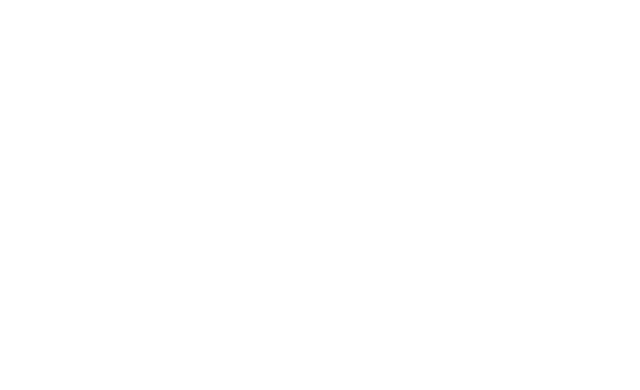
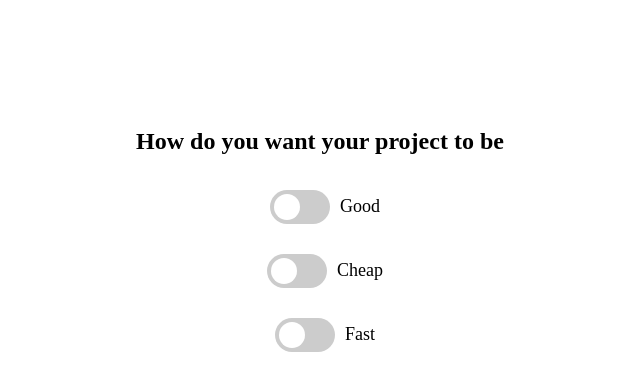
Before and after one commit to acciojob/toggler-js-ansariwajid9999, a website: page main.html in a window 1280 px wide. Shown: the whole page, without its empty margins (320-960 px from the left). Drawn offline with Linux system fonts and the light colour scheme.

Commit message:
created a submission

```diff
--- a/main.html
+++ b/main.html
@@ -1,16 +1,39 @@
 <!DOCTYPE html>
+<html lang="en">
+<head>
+    <meta charset="UTF-8">
+    <meta name="viewport" content="width=device-width, initial-scale=1.0">
+    <title>Document</title>
+    <link rel="stylesheet" href="styles.css">
+</head>
+<body>
+    <div id="container">
+        <h2>How do you want your project to be</h2>
+        <div class="div">
+            <label class="switch">
+                <input type="checkbox" id="toggleSwitch1">
+                <span class="slider"></span>
+            </label>
+            <label for="toggleSwitch1">Good</label>
+        </div>
 
-<html>
+        <div class="div">
+            <label class="switch">
+                <input type="checkbox" id="toggleSwitch2">
+                <span class="slider"></span>
+            </label>
+            <label for="toggleSwitch2">Cheap</label>
+        </div>
 
-<head>
-	<link rel="stylesheet" href="styles.css">
-</head>
+        <div class="div">
+            <label class="switch">
+                <input type="checkbox" id="toggleSwitch3">
+                <span class="slider"></span>
+            </label>
+            <label for="toggleSwitch3">Fast</label>
+        </div>
+    </div>
 
-<body>
-	<!-- the entire body must be written by student -->
-    <script type="text/javascript" src="./script.js">
-</script>
-
+    <script src="script.js"></script>
 </body>
-
 </html>
--- a/script.js
+++ b/script.js
@@ -1 +1,18 @@
-//your JS code here. If required.
+const checkboxes = document.querySelectorAll('input[type="checkbox"]');
+
+checkboxes.forEach(checkbox => {
+    checkbox.addEventListener('change', () => {
+        let checkedCount = 0;
+
+        // Count checked checkboxes using a for loop
+        for (const cb of checkboxes) {
+            if (cb.checked) checkedCount++;
+        }
+
+        // Uncheck the current checkbox if the limit is exceeded
+        if (checkedCount > 2) {
+            checkbox.checked = false;
+            // alert('You can only select a maximum of 2 options.');
+        }
+    });
+});
--- a/styles.css
+++ b/styles.css
@@ -1 +1,65 @@
-/*  your css code here. If applicable */
+/* The switch - the box around the slider */
+.switch {
+    position: relative;
+    display: inline-block;
+    width: 60px;
+    height: 34px;
+}
+
+/* Hide the default HTML checkbox */
+.switch input {
+    opacity: 0;
+    width: 0;
+    height: 0;
+}
+
+/* The slider */
+.slider {
+    position: absolute;
+    cursor: pointer;
+    top: 0;
+    left: 0;
+    right: 0;
+    bottom: 0;
+    background-color: #ccc;
+    transition: 0.4s;
+    border-radius: 34px;
+}
+
+/* The slider handle */
+.slider:before {
+    position: absolute;
+    content: "";
+    height: 26px;
+    width: 26px;
+    left: 4px;
+    bottom: 4px;
+    background-color: white;
+    transition: 0.4s;
+    border-radius: 50%;
+}
+
+/* On-state */
+input:checked + .slider {
+    background-color: #1f2cc2;
+}
+
+/* Move the slider handle when checked */
+input:checked + .slider:before {
+    transform: translateX(26px);
+}
+
+.div{
+    display: flex;
+    align-items: center;
+    justify-content: center;
+    padding: 15px;
+}
+#container{
+    text-align: center;
+    padding-top: 100px;
+}
+label {
+    font-size: 18px;
+    margin-left: 10px;
+}
```
